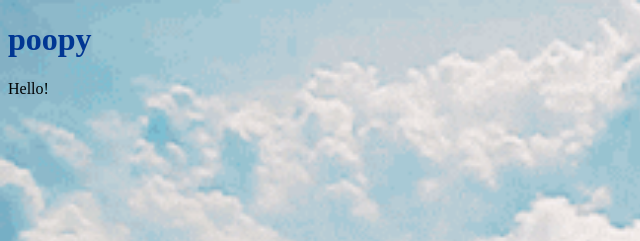
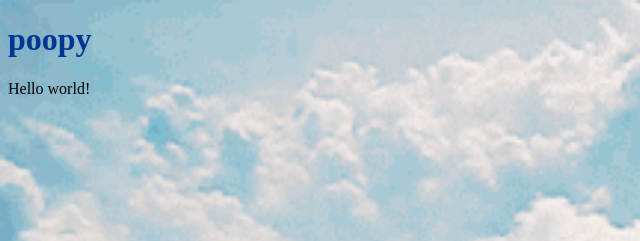
Before and after one commit to bregev08/iml300, a plain HTML site: page project-2/index.html in a window 1280 px wide. Shown: the top 241 px of the page, 0-640 px from the left. Drawn offline with Linux system fonts and the light colour scheme.

Commit message:
hello world
hello

```diff
--- a/project-2/index.html
+++ b/project-2/index.html
@@ -9,4 +9,4 @@
   <body>
     <h1>poopy</h1>
 
-    <p>Hello!</p>
+    <p>Hello world!</p>
```
